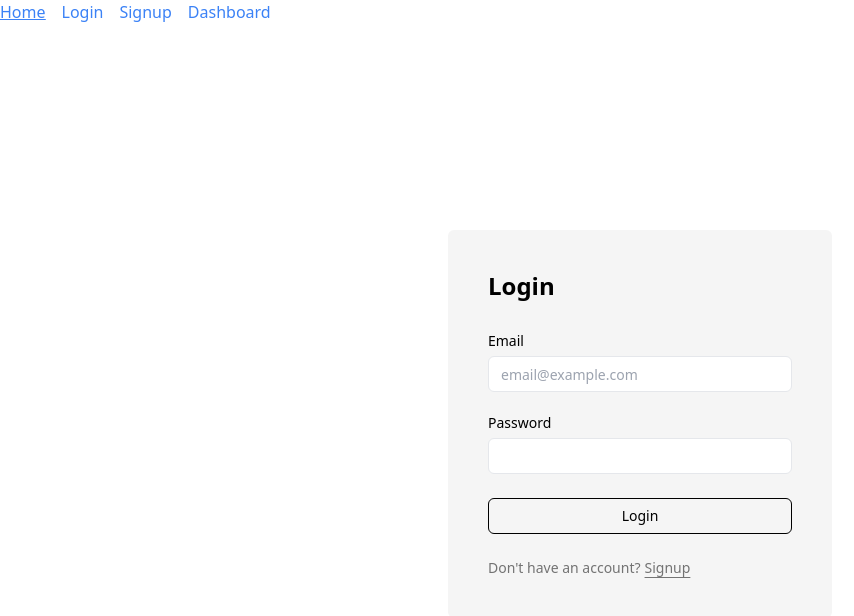
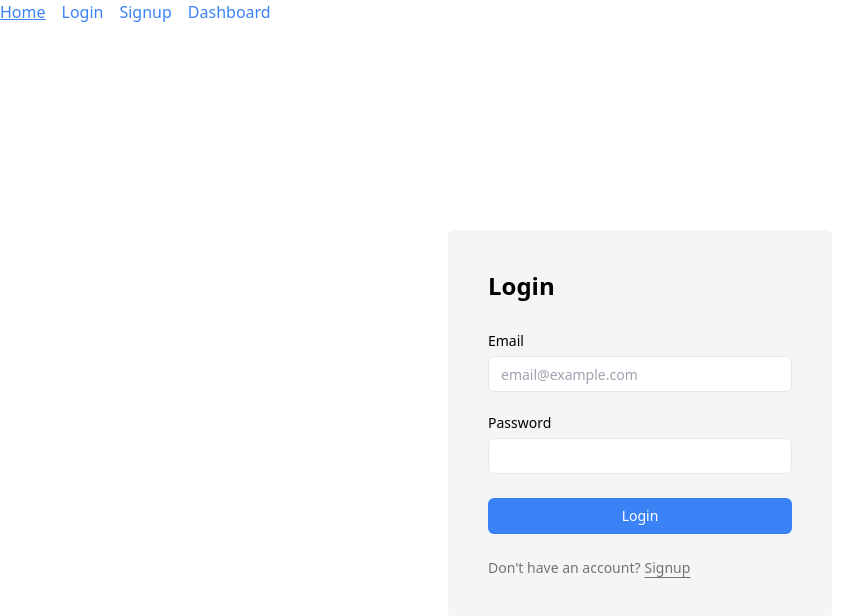
Before and after one commit to Masoud-M/auth-task, a Next.js app: page /login in a window 1280 px wide. Shown: the top 616 px of the page, without its empty margins (0-854 px from the left). Built offline with nearby package versions, Linux system fonts and the light colour scheme.

Commit message:
add: zod, react hook form, sonner packages

```diff
--- a/app/(auth)/login/page.tsx
+++ b/app/(auth)/login/page.tsx
@@ -24,7 +24,7 @@ export default function LoginPage() {
           </div>
 
           <div className="flex flex-col gap-2">
-            <Button variant="outline" type="submit" className="w-full">
+            <Button type="submit" className="w-full">
               Login
             </Button>
           </div>
--- a/app/(auth)/signup/page.tsx
+++ b/app/(auth)/signup/page.tsx
@@ -27,7 +27,7 @@ export default function SignupPage() {
             <Input type="password" id="password-confirm" required />
           </div>
           <div className="flex flex-col gap-2">
-            <Button variant="outline" type="submit" className="w-full">
+            <Button type="submit" className="w-full">
               Signup
             </Button>
           </div>
--- a/package.json
+++ b/package.json
@@ -27,6 +27,10 @@
     "tailwindcss": "^3.4.1",
     "typescript": "^5",
     "@tanstack/react-query": "^5.59.0",
-    "@tanstack/react-query-devtools": "^5.59.0"
+    "@tanstack/react-query-devtools": "^5.59.0",
+    "@hookform/resolvers": "^3.9.0",
+    "react-hook-form": "^7.53.1",
+    "sonner": "^1.7.1",
+    "zod": "^3.23.8"
   }
 }
```
Also changed, not shown: 1 other file (tests, documents, lock files or other folders).
